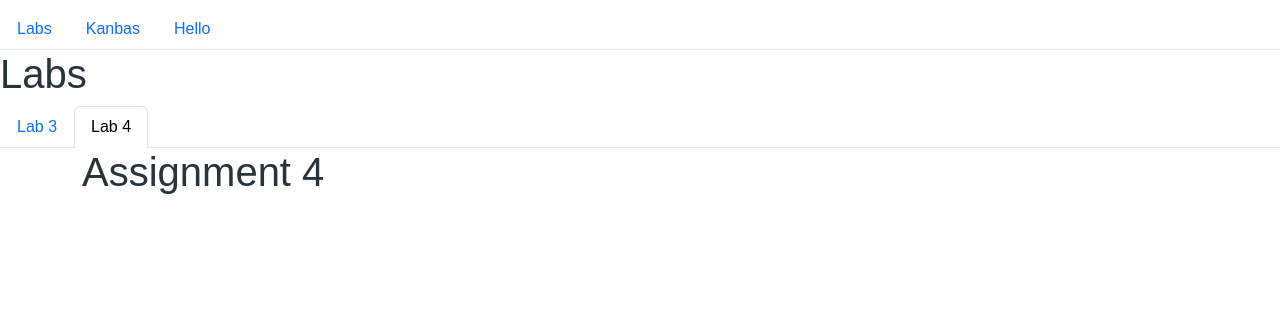
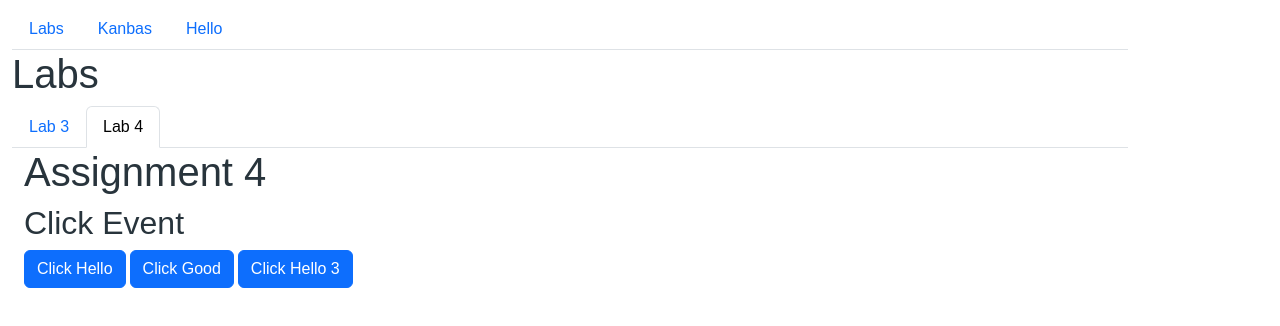
Before and after one commit to dnydlk/kanbas-react-web-app, a React (Create React App) app: page /#/Labs/a4 in a window 1280 px wide. Shown: the top 326 px of the page. Built offline with nearby package versions, Linux system fonts and the light colour scheme.

Commit message:
Add ClickEvent component

```diff
--- a/src/labs/Labs.tsx
+++ b/src/labs/Labs.tsx
@@ -6,7 +6,7 @@ import LabNav from "./LabNav";
 
 function Labs() {
   return (
-    <div id="labs">
+    <div id="labs" className="container m-0">
       <Nav />
       <h1>Labs</h1>
       <LabNav />
--- a/src/labs/a3/HelloWorld.tsx
+++ b/src/labs/a3/HelloWorld.tsx
@@ -2,7 +2,7 @@ import Nav from "../../Nav";
 
 function HelloWorld() {
   return (
-    <div>
+    <div className="container m-0">
       <Nav />
       <h1>Hello World!</h1>
     </div>
--- /dev/null
+++ b/src/labs/a4/ClickEvent.tsx
@@ -0,0 +1,28 @@
+function ClickEvent() {
+  const hello = () => {
+    alert("Hello World!");
+  };
+  const lifeIs = (good: string) => {
+    alert(`Life is ${good}`);
+  };
+  return (
+    <div>
+      <h2>Click Event</h2>
+      <button className="btn btn-primary me-1" onClick={hello}>
+        Click Hello
+      </button>
+      <button className="btn btn-primary me-1" onClick={() => lifeIs("Good!")}>
+        Click Good
+      </button>
+      <button
+        className="btn btn-primary me-1"
+        onClick={() => {
+          hello();
+          lifeIs("Great!");
+        }}>
+        Click Hello 3
+      </button>
+    </div>
+  );
+}
+export default ClickEvent;
--- a/src/labs/a4/index.tsx
+++ b/src/labs/a4/index.tsx
@@ -1,7 +1,10 @@
+import ClickEvent from "./ClickEvent";
+
 const Assignment4 = () => {
   return (
     <div id="a4" className="container">
       <h1>Assignment 4</h1>
+      <ClickEvent />
     </div>
   );
 };
```
